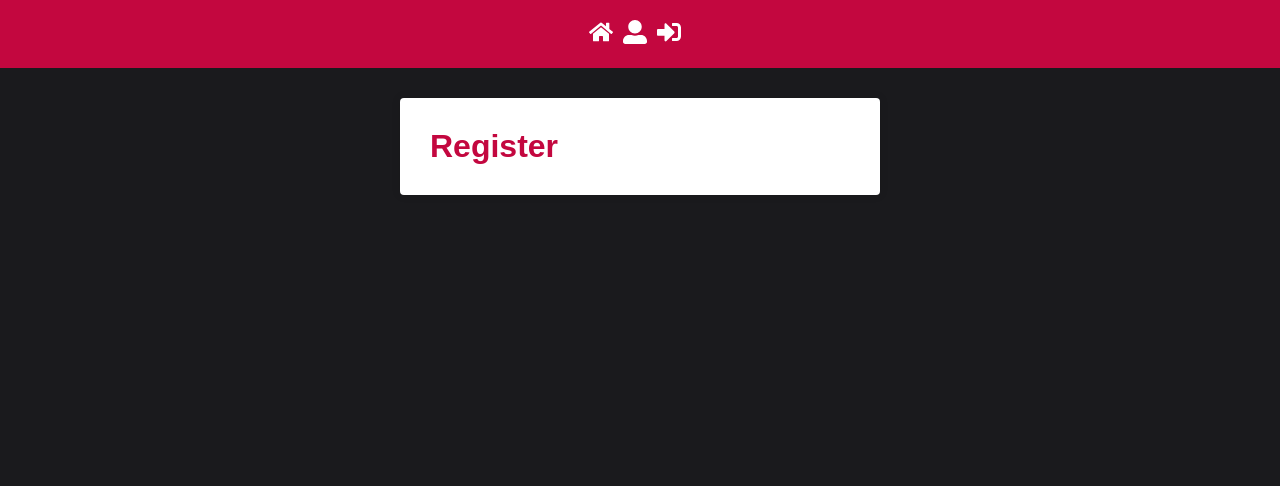
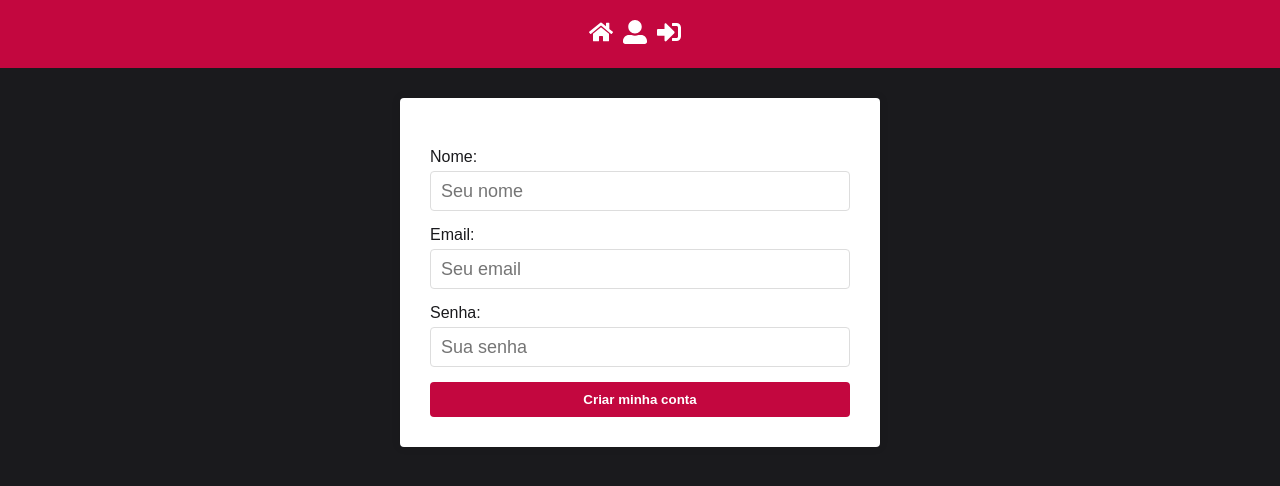
Before and after one commit to victorSmenezes/front-Escola, a React (Vite) app: page /register in a window 1280 px wide. Shown: the top 486 px of the page. Built offline with nearby package versions, Linux system fonts and the light colour scheme.

Commit message:
feat: add form register

```diff
--- a/package.json
+++ b/package.json
@@ -22,7 +22,8 @@
     "redux": "^5.0.1",
     "redux-persist": "^6.0.0",
     "redux-saga": "^1.3.0",
-    "styled-components": "^6.1.19"
+    "styled-components": "^6.1.19",
+    "validator": "^13.15.15"
   },
   "devDependencies": {
     "@babel/eslint-parser": "^7.28.4",
--- a/src/pages/Register/index.jsx
+++ b/src/pages/Register/index.jsx
@@ -1,10 +1,83 @@
-import React from 'react';
+import React, { useState } from 'react';
+import { toast } from 'react-toastify';
+import isEmail from 'validator/lib/isEmail';
+import { get } from 'lodash';
 import { Container } from '../../styles/GlobalStyles';
+import { Form } from './styled';
+import api from '../../services/axios';
+import history from '../../services/history';
 
 function Register() {
+  const [nome, setNome] = useState('');
+  const [email, setEmail] = useState('');
+  const [password, setPassword] = useState('');
+
+  const handleSubmit = async (e) => {
+    e.preventDefault();
+    let formErrors = false;
+
+    if (nome.length < 3 || nome.length > 255) {
+      formErrors = true;
+      toast.error('Nome deve ter entre 3 e 255 caracteres');
+    }
+
+    if (!isEmail(email)) {
+      formErrors = true;
+      toast.error('Email inválido');
+    }
+
+    if (password.length < 6 || password.length > 50) {
+      formErrors = true;
+      toast.error('Senha deve ter entre 6 e 50 caracteres');
+    }
+
+    if (formErrors) return;
+
+    try {
+      await api.post('/users', { nome, email, password });
+      toast.success('Você fez seu cadastro com sucesso');
+
+      history.push('/');
+    } catch (err) {
+      const errors = get(err, 'response.data.errors', []);
+
+      errors.map((error) => toast.error(error));
+    }
+  };
+
   return (
     <Container>
-      <h1>Register</h1>
+      <Form onSubmit={handleSubmit}>
+        <label htmlFor="nome">
+          Nome:
+          <input
+            type="text"
+            placeholder="Seu nome"
+            value={nome}
+            onChange={(e) => setNome(e.target.value)}
+          />
+        </label>
+        <label htmlFor="email">
+          Email:
+          <input
+            type="email"
+            placeholder="Seu email"
+            value={email}
+            onChange={(e) => setEmail(e.target.value)}
+          />
+        </label>
+        <label htmlFor="password">
+          Senha:
+          <input
+            type="password"
+            placeholder="Sua senha"
+            value={password}
+            onChange={(e) => setPassword(e.target.value)}
+          />
+        </label>
+
+        <button type="submit">Criar minha conta</button>
+      </Form>
     </Container>
   );
 }
--- a/src/pages/Register/styled.js
+++ b/src/pages/Register/styled.js
@@ -0,0 +1,27 @@
+import styled from 'styled-components';
+import * as colors from '../../config/colors';
+
+export const Form = styled.form`
+  margin-top: 20px;
+  display: flex;
+  flex-direction: column;
+
+  label {
+    display: flex;
+    flex-direction: column;
+    margin-bottom: 15px;
+  }
+
+  input {
+    height: 40px;
+    font-size: 18px;
+    border: 1px solid #ddd;
+    padding: 0 10px;
+    border-radius: 4px;
+    margin-top: 5px;
+
+    &:focus {
+      border: 1px solid ${colors.primaryColor};
+    }
+  }
+`;
--- a/src/styles/GlobalStyles.js
+++ b/src/styles/GlobalStyles.js
@@ -13,7 +13,7 @@ export default createGlobalStyle`
   body {
     font-family: sans-serif;
     background-color: ${colors.primaryDarkColor};
-    color: ${colors.primaryColor};
+    color: ${colors.primaryDarkColor};
   }
 
   html, body, #root {
@@ -29,6 +29,10 @@ export default createGlobalStyle`
     border-radius: 4px;
     font-weight: 700;
     transition: all 300ms;
+  }
+
+  button:hover {
+    filter: brightness(75%);
   }
 
   a {
```
Also changed, not shown: 1 other file (tests, documents, lock files or other folders).
